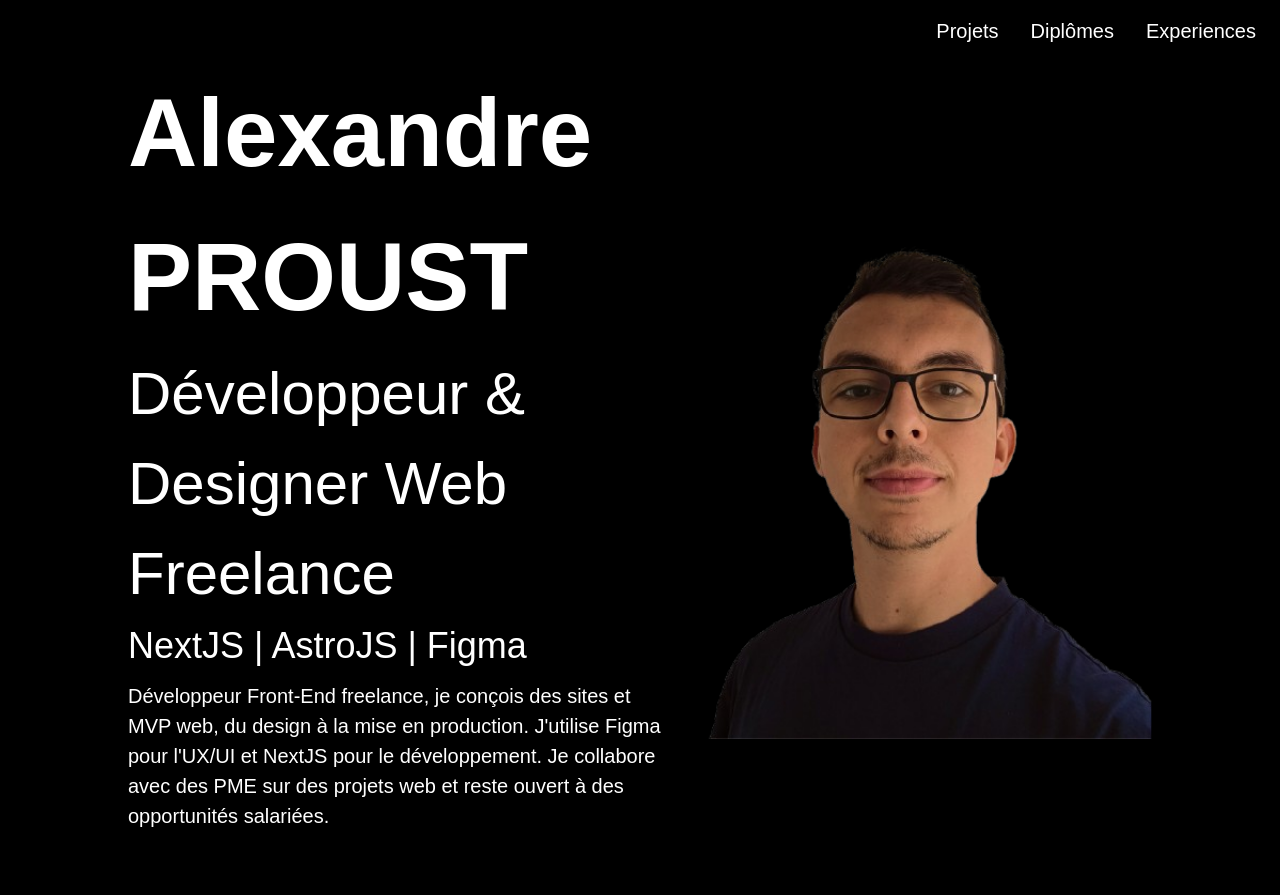
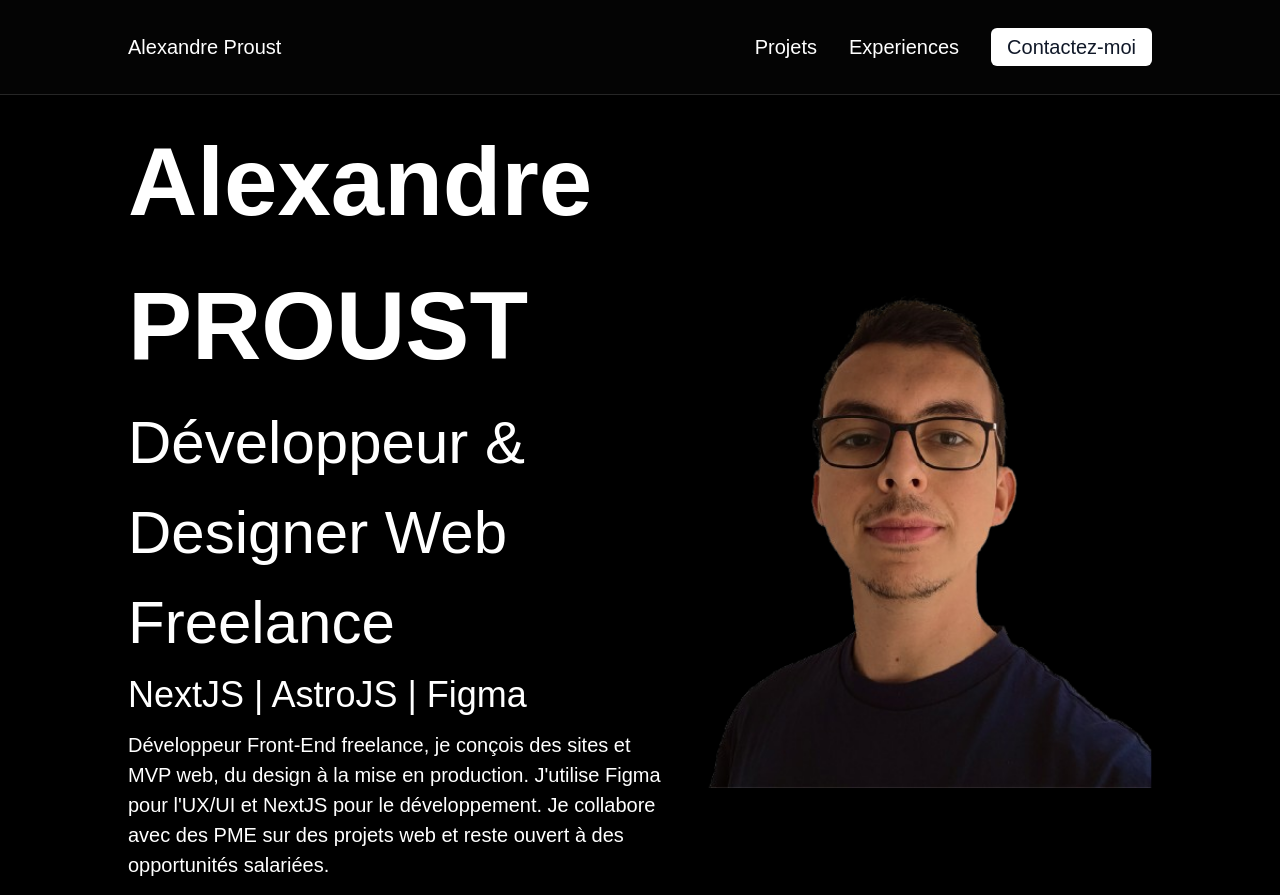
Before and after one commit to AlexPst-Dev/portfolio, a Next.js app: page / in a window 1280 px wide. Before the commit the page ends 846 px from the top, so only its background shows below. Built offline with nearby package versions, Linux system fonts and the light colour scheme; a web font is replaced by a local one.

Commit message:
✨ - add new home btn and update style

```diff
--- a/app/components/Navbar.tsx
+++ b/app/components/Navbar.tsx
@@ -1,15 +1,23 @@
 export default function Navbar() {
   return (
-    <nav className="flex w-full justify-end pr-6 mt-4">
+    <nav className="flex w-full justify-between py-8 px-32 sticky top-0 z-50 bg-neutral-900/20 backdrop-blur-md border-b border-neutral-800">
+      <a className="hover:underline" href="./">
+        Alexandre Proust
+      </a>
       <ul className="flex gap-8 list-none">
         <li className="hover:underline">
           <a href="./projects/">Projets</a>
         </li>
         <li className="hover:underline">
-          <a href="./degrees/">Diplômes</a>
+          <a href="./experiences/">Experiences</a>
         </li>
-        <li className="hover:underline">
-          <a href="./experiences/">Experiences</a>
+        <li>
+          <a
+            href="/contact/"
+            className="bg-white text-gray-900 px-4 py-2 rounded-md font-medium hover:bg-gray-100 transition-colors"
+          >
+            Contactez-moi
+          </a>
         </li>
       </ul>
     </nav>
```
